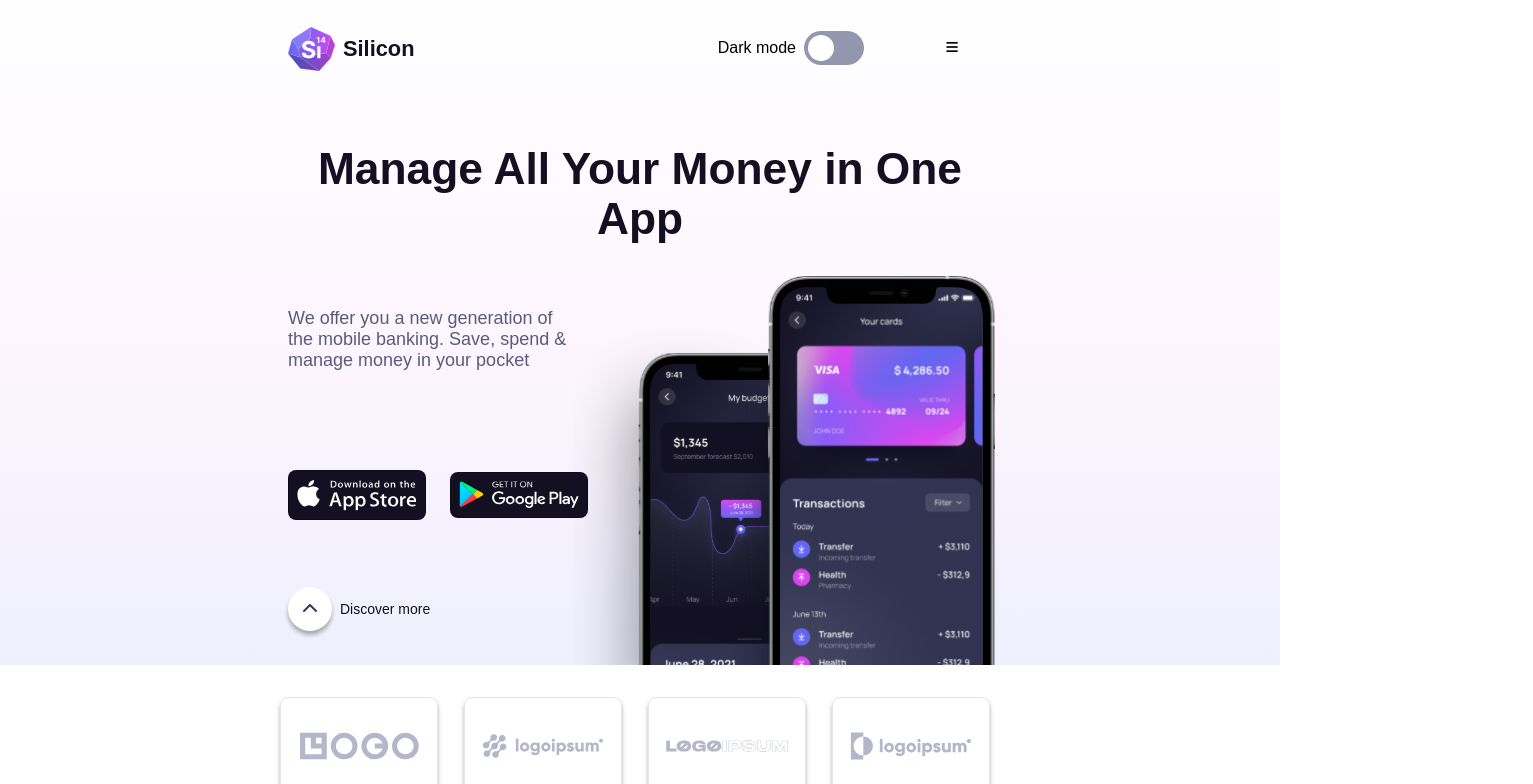
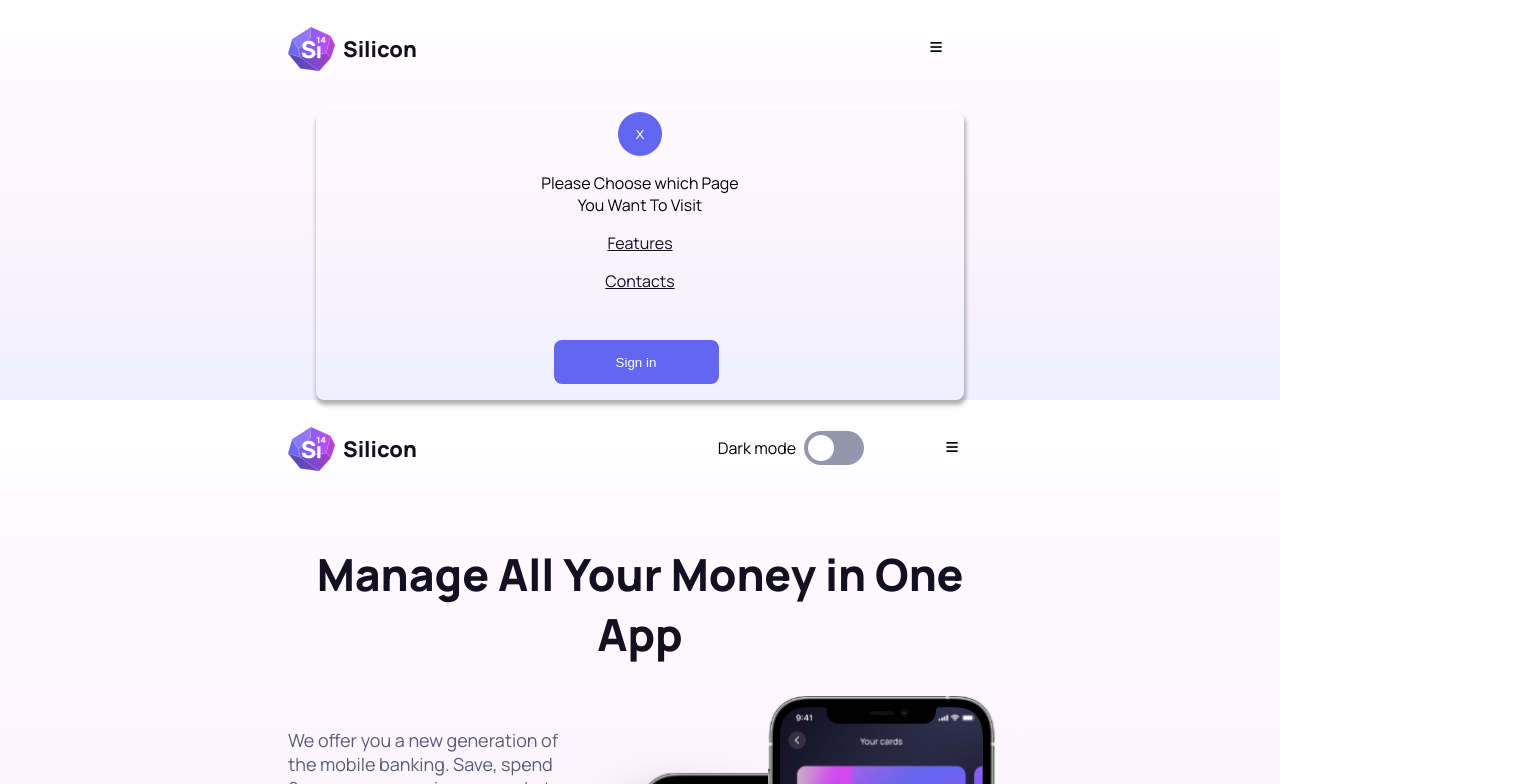
Before and after one commit to Augustvilliam/React, a React (Vite) app: page /contact in a window 1280 px wide. Shown: the top 784 px of the page, 1533 px wide, since content can reach past the window. Built offline with nearby package versions, Linux system fonts and the light colour scheme; no server answers.

Commit message:
Jobb på VG kriterie

```diff
--- a/src/App.css
+++ b/src/App.css
@@ -1,36 +1,4 @@
-.ml01{
-  margin-left: .1rem;
-}
-.ml02{
-  margin-left: .2rem;
-}
-.ml03{
-  margin-left: .3rem;
-}
-.ml04{
-  margin-left: .4rem;
-}
-.ml05{
-  margin-left: .5rem;
-}
-.ml06{
-  margin-left: .6rem;
-}
-.ml07{
-  margin-left: .7rem;
-}
-.ml08{
-  margin-left: .8rem;
-}
-.ml09{
-  margin-left: .9rem;
-}
-.ml1{
-  margin-left: 1rem;
-}
-
-
-
+@import url('https://fonts.googleapis.com/css2?family=Manrope:wght@200..800&display=swap');
 .btn-primary {
     background-color: var(--color-btn-primary);
     color: var(--color-white);
@@ -124,6 +92,29 @@
     outline: none;
   }
   .btn-sign-in:hover {
+    background-color: var(--color-info);
+    color: var(--color-white);
+    border-color: var(--color-info);
+  }
+  .btn-sign-in-menu {
+    background-color: var(--color-btn-primary);
+    color: var(--color-white);
+    border-color: var(--color-primary);
+    outline: none;
+    text-align: center;
+    border-radius: 0.5rem;
+    border: 1px solid;
+    text-decoration: none;
+    margin: 1rem;
+    margin-left: 0.5rem;
+    width: 165px;
+    height: 44px;
+    align-items: center;
+    justify-content: center;
+    border: none;
+    cursor: pointer;
+  }
+  .btn-sign-in-menu:hover {
     background-color: var(--color-info);
     color: var(--color-white);
     border-color: var(--color-info);
@@ -344,6 +335,7 @@
   }
 
   .btn-menu {
+    cursor: pointer;
     text-align: center;
     text-decoration: none;
     background-color: transparent;
@@ -720,9 +712,9 @@
     font-size: 20px;
     font-weight: 800;
     color: var(--color-text1);
-  }/*# sourceMappingURL=main.css.map */
-
-  @import url('https://fonts.googleapis.com/css2?family=Manrope:wght@200..800&display=swap');
+  }
+
+
 
 :root[data-theme="light"] {
     --clr-gradient: linear-gradient(to top, rgba(99, 102, 241, 10%), rgba(218, 70, 239, 5%), rgba(241, 244, 253, 7%));
@@ -1269,6 +1261,7 @@ body{
   padding-top:10rem;
   .map-img{
     grid-row:1 / 3;
+    display:none;
 
   }
 
@@ -1279,6 +1272,10 @@ body{
   width: 640px;
   height: 720px;
   grid-column:3 ;
+  display:none;
+  @media (width > 1400px){
+    display:block;
+  }
   form{
     padding:2rem;
     display: flex;
@@ -1368,6 +1365,37 @@ body{
   }
   .star-rating{
     margin-left:0;
+  }
+}
+
+.Phone-menu{
+  display:flex;
+  flex-direction: column;
+  align-items: center;
+  justify-content: center;
+  text-align: center;
+  margin:0 auto;
+  gap: 1rem;
+  box-shadow: 1px 4px 4px 1px var(--color-shadow);
+  border-radius: .5rem;
+  height: 90%;
+  width: 90%;
+  position: sticky;
+  z-index: 999;
+  .btn-round{
+    background-color: var(--color-btn-primary);
+    cursor: pointer;
+  }
+  ul{
+    list-style-type: none;
+    li{
+      margin-bottom:1rem;
+    }
+    a{
+
+      color: var(--color-text1);
+    }
+
   }
 }
 
@@ -1571,6 +1599,9 @@ body{
     max-width: 1320px;} */
   .desktop-only{
     display:block;
+  }
+  .Phone-menu{
+    display:none;
   }
 
   .c1{
@@ -1911,3 +1942,5 @@ body{
 
 
 }
+
+/*# sourceMappingURL=main.css.map */
--- a/src/App.jsx
+++ b/src/App.jsx
@@ -6,6 +6,7 @@ import C4 from './Components/C4/C4'
 import C5 from './Components/C5/C5'
 import C6 from './Components/C6/C6'
 import C7 from './Components/C7/C7'
+import Testmenu from './Components/Testcomponent/Testmenu'
 import Testemony from './Components/Testemony/Testemony'
 
 
@@ -13,6 +14,7 @@ function App() {
 
   return (
     <>
+      <Testmenu />
       <C1 />
       <C2 />
       <C3 />
--- a/src/Components/Contact/ContactHero.jsx
+++ b/src/Components/Contact/ContactHero.jsx
@@ -8,7 +8,7 @@ function ContactHero() {
             <div className="row-group">
                 <img src="img/house.svg" alt=""/>
                 <a href="">Homepage</a>
-                <span><i class="fa-solid fa-angles-right"></i></span>
+                <span><i className="fa-solid fa-angles-right"></i></span>
                 <a href="">Contacts</a>
             </div>
             <h1>Contact us</h1>
--- a/src/Components/GeneralComponents/ContactForm.jsx
+++ b/src/Components/GeneralComponents/ContactForm.jsx
@@ -1,18 +1,71 @@
-import React from 'react'
+import React, { useState } from 'react'
 
-export default function ContactForm() {
+ function ContactForm() {
+
+  const [formData, setFormData] = useState({fullName:'', email:'', specialist:''})
+  const [submitted, setSubmitted] = useState(false)
+
+  const handleChange =(e) => {
+    const { name, value} = e.target
+    setFormData({...formData, [name]: value})
+  }
+
+  const handleOk = () => {
+    setSubmitted(false)
+  }
+
+  const handleSubmit = async (e)  => {
+    e.preventDefault()
+    const res = await fetch('https://win24-assignment.azurewebsites.net/api/forms/contact', {
+      method: 'post',
+      headers:{
+      'Content-Type': 'application/json'
+      },
+      body: JSON.stringify(formData)
+
+    })
+
+    if (res.ok) {
+      setSubmitted(true)
+      setFormData({fullName:'', email:'', specialist:''})
+    }
+
+  }
+
+
+  if (submitted) {
+    return (
+      <div className="float-form">
+      <form onSubmit={handleSubmit}>
+        <h1>Tack för din bokning!</h1>
+        <p>Vi återkommer så snart vi kan</p>
+        <button onClick={handleOk} className="btn-primary">OK</button>
+      </form>
+  </div>
+
+    )
+  }
+
+
+
   return (
     <div className="float-form">
-        <form action="">
-            <h1>Get online sonsulation</h1>
+        <form onSubmit={handleSubmit}>
+            <h1>Get online Consulation</h1>
+
             <label htmlFor="input-name">Full name</label>
-            <input className="input-name" id="input-name" type="text"/>
+            <input name="fullName" value={formData.name} onChange={handleChange} className="input-name" id="input-name" type="text"/>
+
             <label htmlFor="input-email">Email</label>
-            <input className="input-email" id="input-email" type="text"/>
+            <input name="email" value={formData.email} onChange={handleChange}  className="input-email" id="input-email" type="email"/>
+
             <label htmlFor="input-specialist">Specialist</label>
-            <input className="input-specialist" id="input-specialist" type="text"/>
+            <input name="specialist" value={formData.specialist} onChange={handleChange}  className="input-specialist" id="input-specialist" type=""/>
+
             <button className="btn-primary">Make an apointment</button>
         </form>
     </div>
   )
 }
+
+export default ContactForm
--- /dev/null
+++ b/src/Components/Testcomponent/Testmenu.jsx
@@ -0,0 +1,38 @@
+import React from 'react'
+
+function Testmenu() {
+  return (
+    <div className="c1 bg-gradient">
+        <div className="container">
+            <div className="c1a">
+                <a className="logo" href="index.html">
+                    <img src="src/assets/img/silicon.svg" alt="sili logo"></img>
+                    <p>Silicon</p>
+                    </a>
+                <nav className="feat">
+                    <a href="#">Features</a>
+                </nav>
+                <a className="contact-link" href="/contact.html">Contact</a>
+                <a className="btn-sign-in" href="#">
+                    <img src="src/assets/img/Bg/signin.svg" alt="gubbe"></img>
+                    sign in / up
+                </a>
+                <button aria-label="Open menu" className="btn-menu">
+                    <i className="fa-solid fa-bars"></i>
+                </button>
+            </div>
+             <div className="Phone-menu">
+                    <button className='btn-round'>X</button>
+                    <p>Please Choose which Page <br/> You Want To Visit</p>
+                    <ul>
+                        <li><a href="">Features</a></li>
+                        <li><a href="">Contacts</a></li>
+                    </ul>
+                    <button className='btn-sign-in-menu'>Sign in</button>
+
+            </div>
+        </div>
+    </div>  )
+}
+
+export default Testmenu
```
Also changed, not shown: 1 other file (tests, documents, lock files or other folders).
